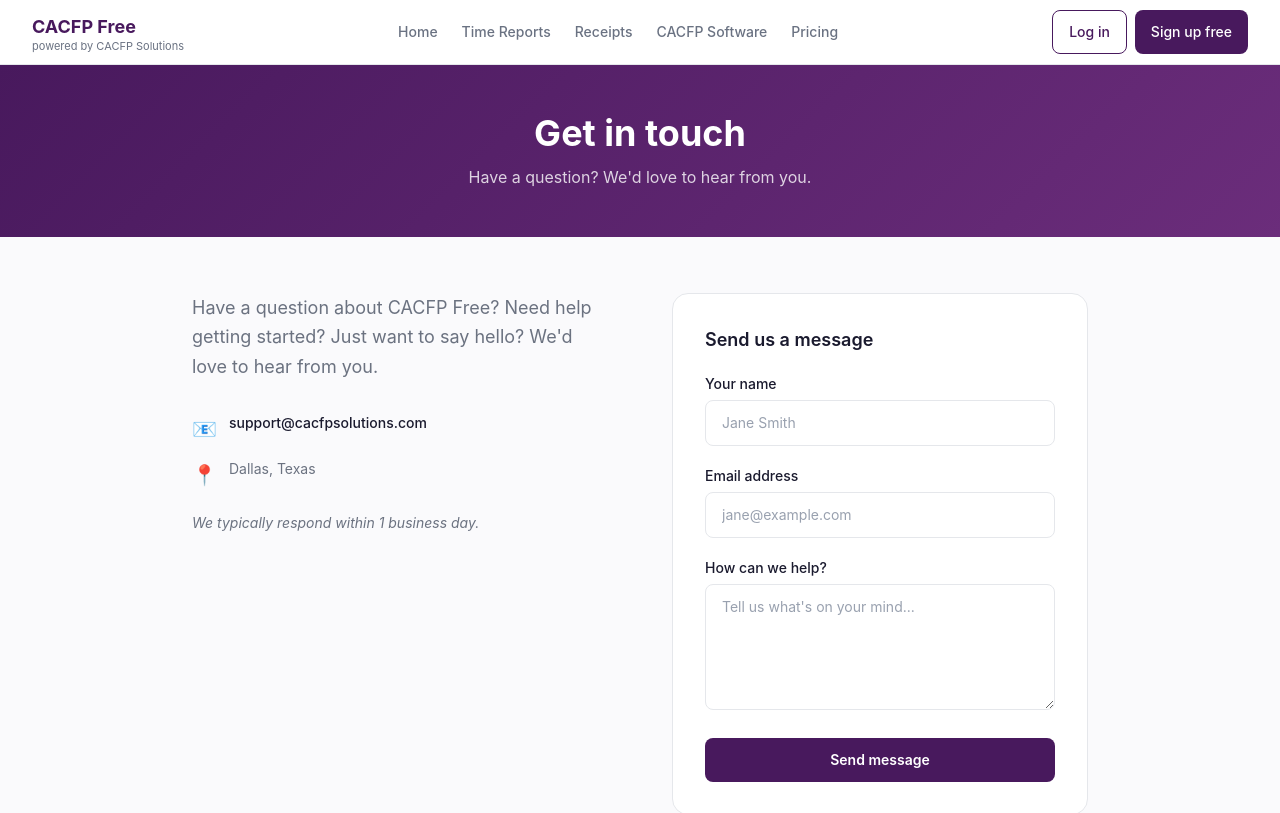
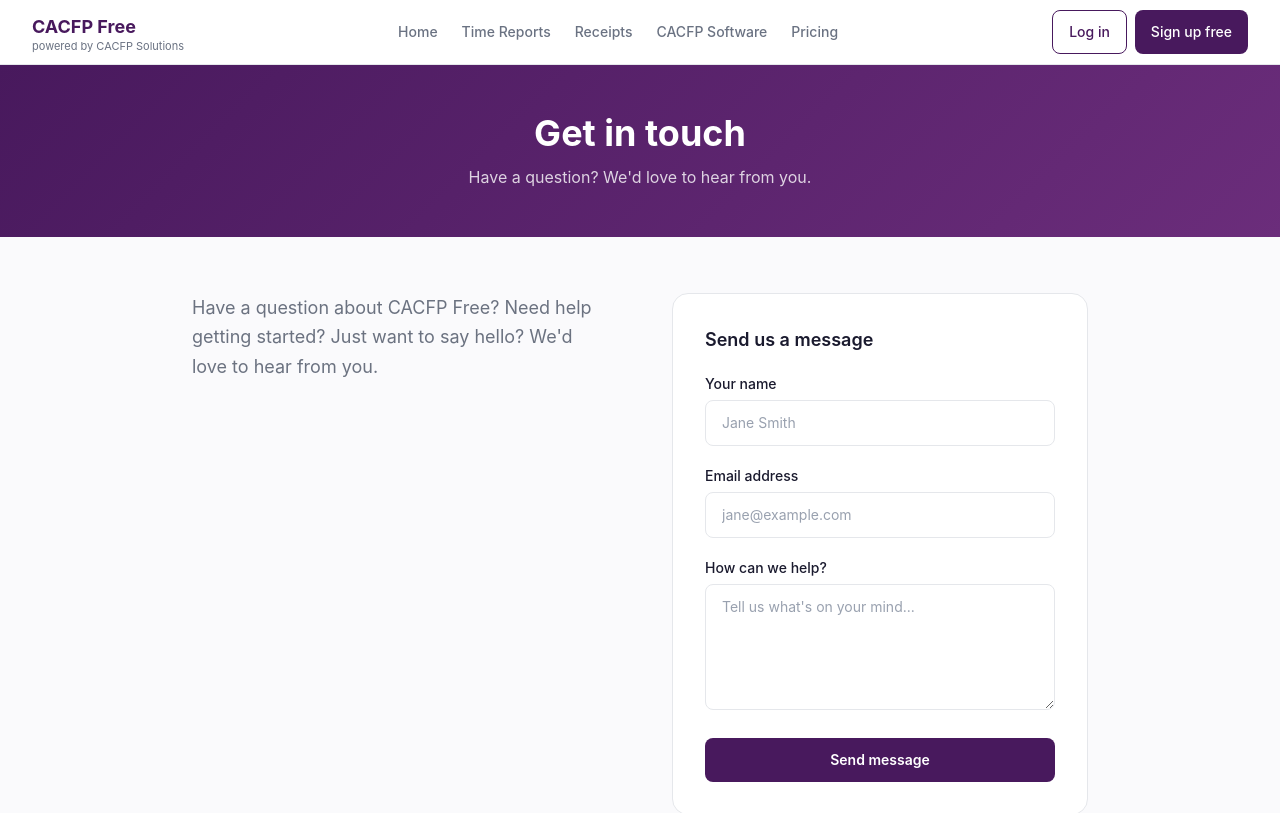
Before and after one commit to chrlsflwrs/cacfpfree-marketing, a Next.js app: page /contact in a window 1280 px wide. Shown: the top 813 px of the page. Built offline with nearby package versions, Linux system fonts and the light colour scheme.

Commit message:
Remove email, location, and response time from contact page

```diff
--- a/src/app/contact/page.tsx
+++ b/src/app/contact/page.tsx
@@ -49,25 +49,6 @@
                 Just want to say hello? We&apos;d love to hear from you.
               </p>
 
-              <div className="space-y-4 mb-6">
-                <a
-                  href="mailto:support@cacfpsolutions.com"
-                  className="flex items-start gap-3 text-[#1a1a2e] hover:text-[#48195d] transition-colors group"
-                >
-                  <span className="text-xl shrink-0 mt-0.5">📧</span>
-                  <span className="text-sm font-medium break-all group-hover:underline">
-                    support@cacfpsolutions.com
-                  </span>
-                </a>
-                <div className="flex items-start gap-3 text-[#6b7280]">
-                  <span className="text-xl shrink-0 mt-0.5">📍</span>
-                  <span className="text-sm">Dallas, Texas</span>
-                </div>
-              </div>
-
-              <p className="text-sm text-[#6b7280] italic">
-                We typically respond within 1 business day.
-              </p>
             </div>
 
             {/* Right — form */}
```
